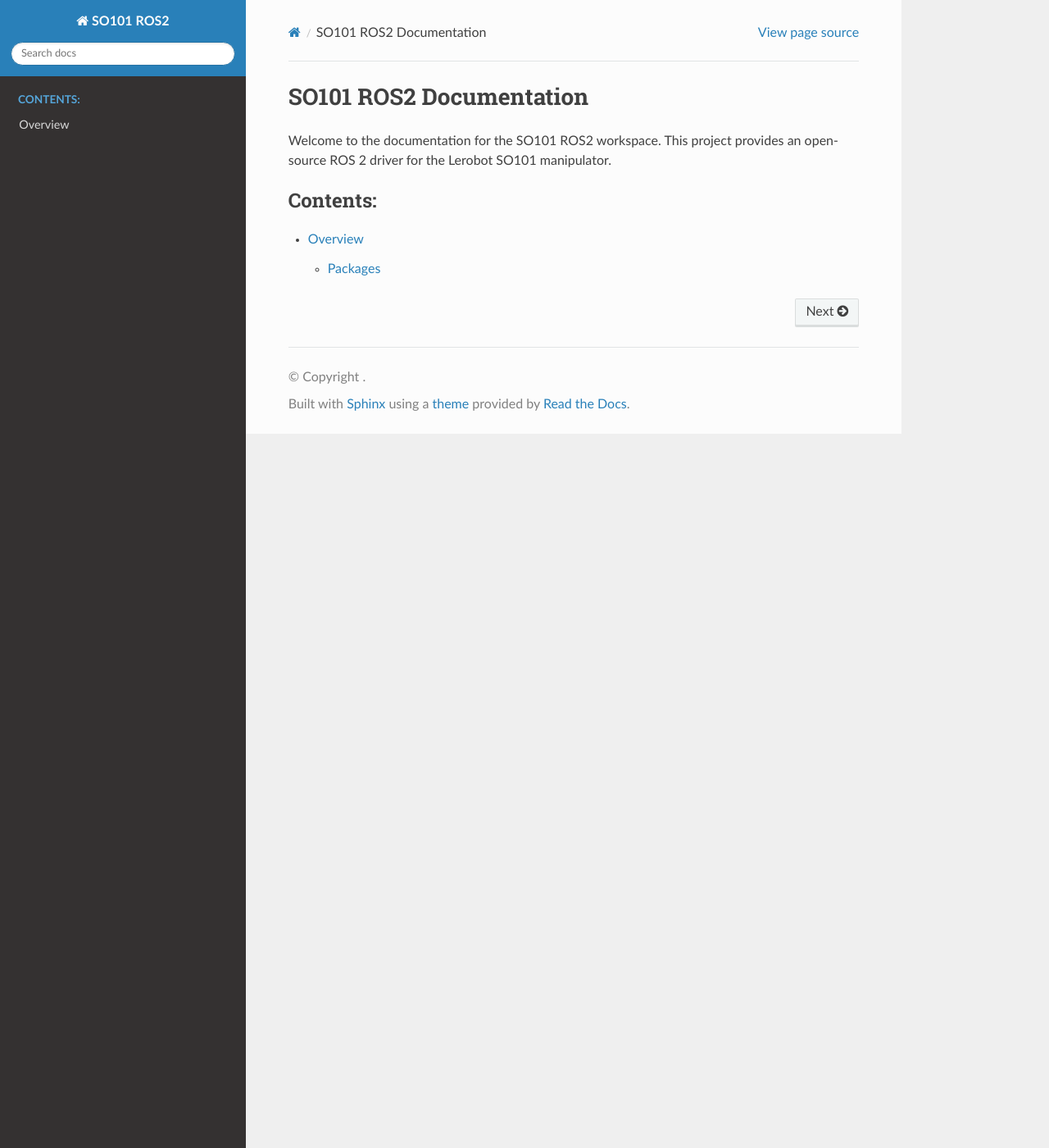
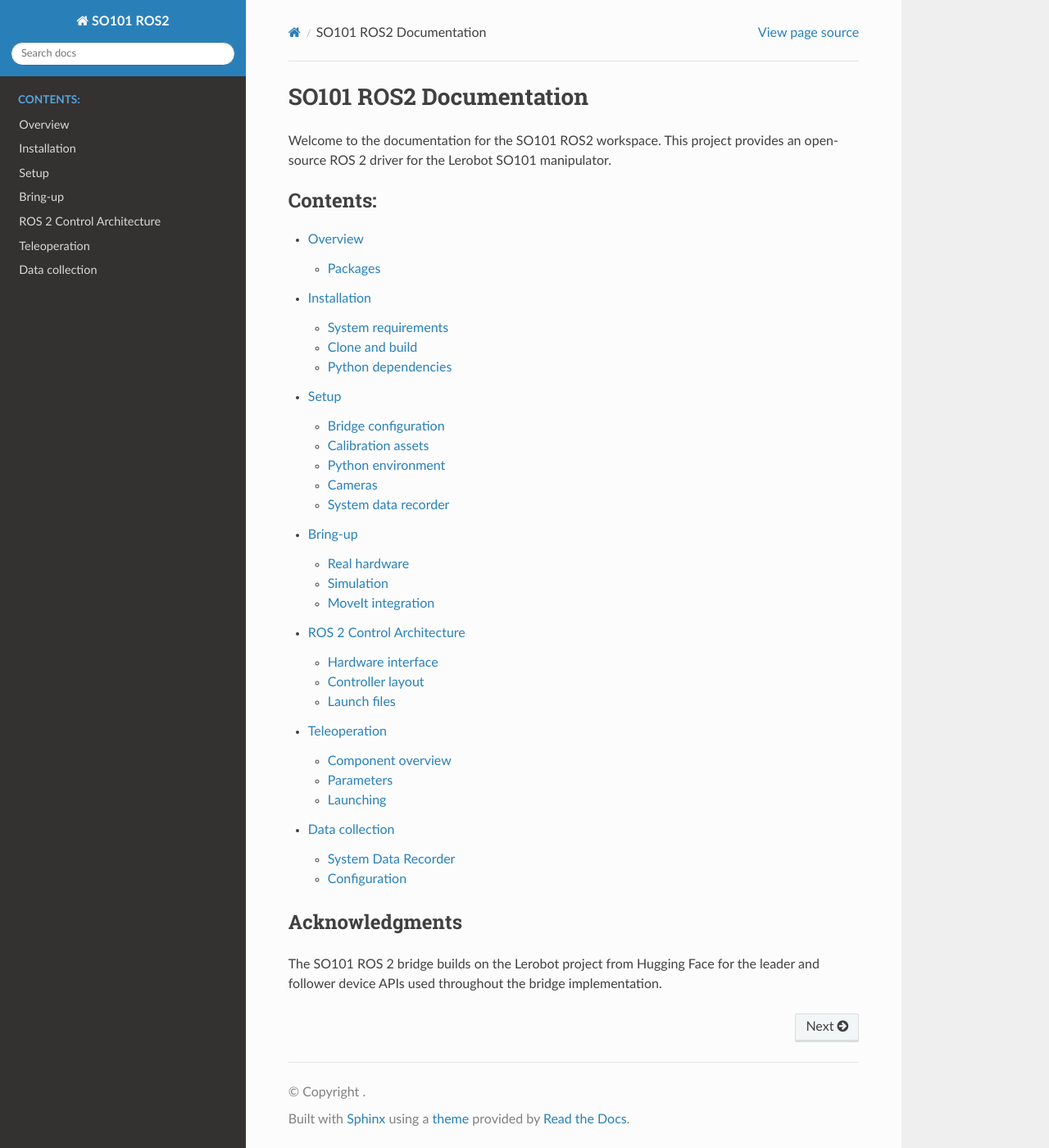
Before and after one commit to nimiCurtis/so101_ros2, a Sphinx documentation site: the page built from docs/index.rst, in a window 1280 px wide and 1400 px high. Shown: the whole window at 82% size. Built offline with Sphinx 7.4.7 and the Read the Docs theme 3.1.0, drawn with Linux system fonts in a browser that asks for light colours; some of the changed lines change nothing that is shown.

Commit message:
Add documentation sections for setup and operations

```diff
--- /dev/null
+++ b/docs/bringup.rst
@@ -0,0 +1,42 @@
+Bring-up
+========
+
+Real hardware
+-------------
+Use ``so101_bringup/launch/so101_robot.launch.py`` to start either the follower
+or leader hardware stack. The launch file exposes the ``type`` argument to pick
+the robot role and forwards the ``model`` and ``display`` options to the
+underlying description launch files. For example, to start the follower arm with
+RViz::
+
+   ros2 launch so101_bringup so101_robot.launch.py type:=follower display:=true
+
+When ``type:=follower`` is selected the launch file loads
+``include/follower.launch.py`` which in turn brings up the robot state publisher
+for the real hardware, the Python bridge node and the ros2_control controller
+manager with timed spawners for the arm and gripper controllers. Selecting
+``type:=leader`` activates the analogous stack defined in
+``include/leader.launch.py``.
+
+The ``display_config`` argument may be used to pick a custom RViz configuration
+and ``model`` can be set to an alternative URDF if needed. For setups with
+cameras, ``so101_robot_with_cameras.launch.py`` extends the bring-up with the USB
+camera pipeline before optionally launching RViz.
+
+Simulation
+----------
+Gazebo bring-up is provided by ``so101_bringup/launch/so101_sim_gazebo.launch.py``.
+The launch file forwards the ``model`` argument to the robot description and can
+start RViz when ``display:=true``. Internally it loads
+``include/sim_gazebo.launch.py`` which spawns the robot state publisher in
+simulation mode, launches the Gazebo environment from ``so101_sim`` and spawns
+the follower ros2_control controllers so that planning and teleoperation stacks
+see the same interfaces as the hardware.
+
+MoveIt integration
+------------------
+For motion planning use ``so101_bringup/launch/so101_moveit.launch.py``. It can
+switch between real hardware and Gazebo simulation via the ``mode`` argument and
+always launches the MoveIt configuration from ``so101_moveit``. When running in
+Gazebo, the launch file reuses ``include/sim_gazebo.launch.py`` so the MoveIt
+nodes are connected to the simulated controller interface.
--- /dev/null
+++ b/docs/datacollection.rst
@@ -0,0 +1,20 @@
+Data collection
+===============
+
+System Data Recorder
+--------------------
+The repository provides ``so101_bringup/launch/so101_record.launch.py`` to start
+the ``system_data_recorder`` node with a preconfigured parameter file. Launching
+it will record the topics listed in the configuration while mirroring the output
+into the configured destination directory::
+
+   ros2 launch so101_bringup so101_record.launch.py
+
+Configuration
+-------------
+Parameters for the recorder are stored in ``so101_bringup/config/so101_sdr.yaml``.
+The default setup writes bag files prefixed with ``robot_data`` to the path in
+``copy_destination`` and records ``/joint_states`` as ``sensor_msgs/msg/JointState``.
+Extend the ``topic_names`` and ``topic_types`` arrays to capture additional
+datasets and adjust the ``max_file_size`` limit to control bag splitting during
+long sessions.
--- a/docs/index.rst
+++ b/docs/index.rst
@@ -9,3 +9,14 @@ an open-source ROS 2 driver for the Lerobot SO101 manipulator.
    :caption: Contents:
 
    overview
+   installation
+   setup
+   bringup
+   ros2controlarch
+   teleop
+   datacollection
+
+Acknowledgments
+---------------
+The SO101 ROS 2 bridge builds on the Lerobot project from Hugging Face for the
+leader and follower device APIs used throughout the bridge implementation.
--- /dev/null
+++ b/docs/installation.rst
@@ -0,0 +1,31 @@
+Installation
+============
+
+System requirements
+-------------------
+- ROS 2 Humble with the CycloneDDS RMW implementation as used throughout the workspace.
+- Gazebo Fortress (Ignition) for simulation bring-up.
+- A working build toolchain for `colcon` workspaces.
+
+Clone and build
+---------------
+1. Create or reuse a ROS 2 workspace and clone the repository into the ``src`` folder::
+
+       mkdir -p ~/ros2_ws/src
+       cd ~/ros2_ws/src
+       git clone https://github.com/<your-org>/so101_ros2.git
+
+2. Install ROS 2 package dependencies with ``rosdep`` and build the workspace::
+
+       cd ~/ros2_ws
+       rosdep install --from-paths src --ignore-src -r -y
+       colcon build
+       source install/setup.bash
+
+Python dependencies
+-------------------
+The ROS 2 bridge nodes rely on the Hugging Face `lerobot` project for the SO101
+leader and follower APIs. Ensure the library is available in the Python
+environment used to launch the ROS 2 nodes. If ``lerobot`` is installed in a
+separate Conda environment, expose its ``site-packages`` directory through the
+``LECONDA_SITE_PACKAGES`` environment variable before running the bridge nodes.
--- /dev/null
+++ b/docs/ros2controlarch.rst
@@ -0,0 +1,32 @@
+ROS 2 Control Architecture
+==========================
+
+Hardware interface
+------------------
+The ``so101_hardware_interface`` package exposes a ``SystemInterface`` plugin
+named ``so101_hardware_interface/So101HardwareBridge``. It creates a dedicated
+ROS 2 node that publishes commands on the ``joint_commands`` topic and subscribes
+to raw joint states from the Python bridge on ``joint_states_raw``. Incoming
+joint states are matched against the URDF joint order before being stored in the
+ros2_control state buffers, while outgoing commands stream the latest controller
+set-points back to the Python layer. The plugin is exported in
+``so101_hardware_bridge_plugins.xml`` so it can be referenced from the URDF.
+
+Controller layout
+-----------------
+Controller definitions live in ``so101_controller/config/so101_controllers.yaml``.
+The follower namespace loads a ``joint_trajectory_controller`` for the arm, a
+``GripperActionController`` and a joint state broadcaster. The leader namespace
+runs only a joint state broadcaster, reflecting its use as a sensing device. The
+configuration keeps both command and state interfaces in position mode to match
+the bridge expectations.
+
+Launch files
+------------
+``so101_controller/launch/controller_manager.launch.py`` starts the
+``ros2_control_node`` with the controller configuration. The separate launch file
+``so101_controller/launch/so101_controllers.launch.py`` spawns the joint state
+broadcaster before the arm and gripper controllers under the namespace provided
+through the ``type`` launch argument. The bring-up launch descriptions use timer
+actions to delay controller spawning until the hardware interfaces and bridge
+nodes are online.
--- /dev/null
+++ b/docs/setup.rst
@@ -0,0 +1,45 @@
+Setup
+=====
+
+Bridge configuration
+--------------------
+The ROS 2 bridge nodes read their default parameters from the YAML files in
+``so101_ros2_bridge/config``. Update the serial port, robot identifier and
+calibration directory to match the hardware that is connected to the machine::
+
+   so101_ros2_bridge/config/so101_follower_params.yaml
+   so101_ros2_bridge/config/so101_leader_params.yaml
+
+Each file defines the ``port``, ``id`` and ``publish_rate`` fields used by the
+Python bridge node. The follower configuration additionally exposes
+``max_relative_target`` and ``disable_torque_on_disconnect`` to bound commands
+sent to the arm.
+
+Calibration assets
+------------------
+Default calibration JSON files are installed with the package under
+``so101_ros2_bridge/config/calibration``. Replace or extend these files with the
+calibration data generated for your manipulators and point the parameter files
+to the desired directory when launching.
+
+Python environment
+------------------
+The bridge code dynamically adds the Lerobot Conda environment to ``sys.path``
+using the ``LECONDA_SITE_PACKAGES`` environment variable. Ensure the variable
+points to the ``site-packages`` directory that contains the ``lerobot``
+distribution before starting the ROS 2 bridge nodes.
+
+Cameras
+-------
+USB camera support is defined in ``so101_bringup/config/so101_cameras.yaml``.
+Each entry references a USB camera parameter file such as
+``so101_bringup/config/so101_usb_cam_front.yaml`` where the device path,
+resolution and exposure settings are declared. Update these files to match the
+connected cameras.
+
+System data recorder
+--------------------
+The data recording launch file loads ``so101_bringup/config/so101_sdr.yaml`` to
+configure the ``system_data_recorder`` node. Adjust the ``copy_destination``,
+``bag_name_prefix`` and the list of topics to capture the information required
+for your workflows before running a recording session.
--- /dev/null
+++ b/docs/teleop.rst
@@ -0,0 +1,32 @@
+Teleoperation
+=============
+
+Component overview
+------------------
+The ``so101_teleop`` package provides the ``LeaderTeleopComponent`` ROS 2
+component. It subscribes to the leader robot joint states, buffers the joint name
+ordering on the first message and publishes streaming ``JointTrajectory``
+messages for the follower arm. The trajectory points mirror the current leader
+positions with a short ``time_from_start`` so controllers can track the data as a
+continuous stream.
+
+Parameters
+----------
+Default parameters are stored in ``so101_teleop/config/so101_leader_teleop.yaml``.
+The ``leader_joint_states_topic`` selects the input topic (``/leader/joint_states``
+by default) and ``follower_trajectory_topic`` configures the target controller
+interface (``/follower/arm_controller/joint_trajectory`` by default).
+
+Launching
+---------
+``so101_bringup/launch/so101_teleoperate.launch.py`` orchestrates a complete
+teleoperation session. It brings up the leader stack first, optionally the
+follower hardware, and finally loads the teleoperation component inside a
+multithreaded component container. Use the ``mode`` argument to switch between
+real hardware and Gazebo simulation::
+
+   ros2 launch so101_bringup so101_teleoperate.launch.py mode:=real
+
+When ``mode:=gazebo`` the launch file skips the follower hardware bring-up and
+runs with simulated time while still attaching the teleoperation component to the
+leader bridge output.
```
